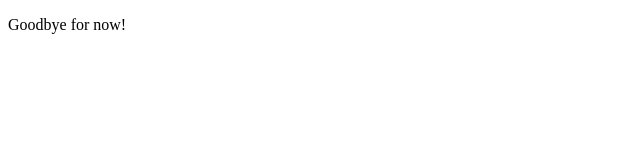
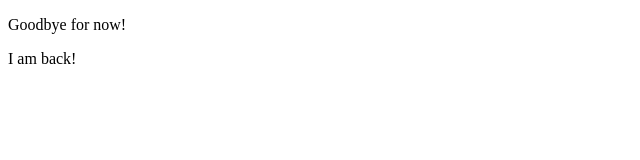
Before and after one commit to Adeonakomaya/first-repo, a plain HTML site: page index.html in a window 1280 px wide. Shown: the full height of the page, 0-640 px from the left. Drawn offline with Linux system fonts and the light colour scheme.

Commit message:
adding extra paragraph

```diff
--- a/index.html
+++ b/index.html
@@ -7,5 +7,6 @@
   </head>
   <body>
     <p>Goodbye for now!</p>
+    <p> I am back!</p>
   </body>
 </html>
```
